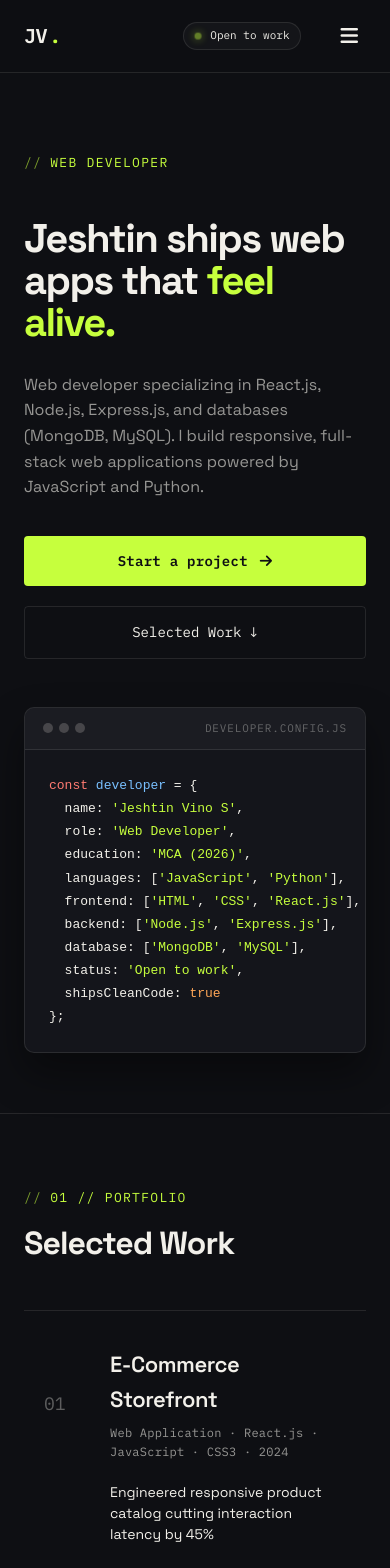
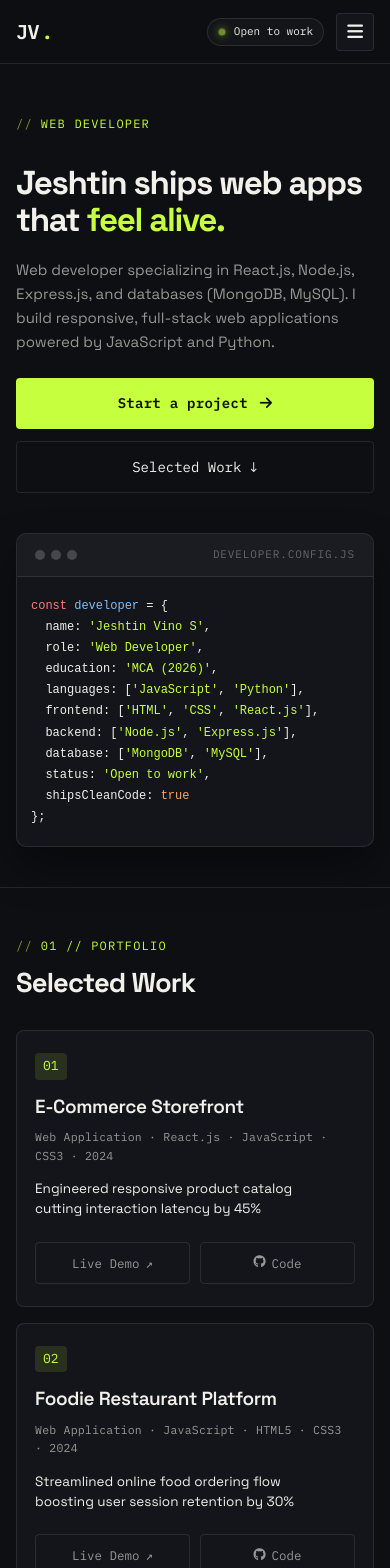
Before and after one commit to Jeshtin-vino-S/Portfolio, a React (Vite) app in the folder frontend/: page / in a window 390 px wide. Shown: the top 1568 px of the page. Built offline with nearby package versions, Linux system fonts and the light colour scheme; no server answers.

Commit message:
Complete responsive design across all devices (320px to 4K)

```diff
--- a/frontend/src/index.css
+++ b/frontend/src/index.css
@@ -897,47 +897,90 @@ footer.site-footer {
 }
 
 /* ==========================================================================
-   RESPONSIVE DESIGN (Down to 360px)
+   RESPONSIVE DESIGN (Full Screen Coverage: 320px up to 4K)
    ========================================================================== */
-@media screen and (max-width: 992px) {
+
+@keyframes slideDown {
+  from {
+    opacity: 0;
+    transform: translateY(-8px);
+  }
+  to {
+    opacity: 1;
+    transform: translateY(0);
+  }
+}
+
+/* Tablet Screens (<= 1024px) */
+@media screen and (max-width: 1024px) {
   .hero-grid {
     grid-template-columns: 1fr;
-    gap: 48px;
-  }
-
-  .work-row {
-    grid-template-columns: 50px 1fr;
-    gap: 16px;
-  }
-
-  .work-outcome {
-    grid-column: 2 / -1;
-    border-left: none;
-    padding-left: 0;
-    margin-top: 4px;
-  }
-
-  .work-links {
-    grid-column: 2 / -1;
-    margin-top: 8px;
-  }
-
-  .skills-grid {
-    grid-template-columns: 1fr;
+    gap: 40px;
   }
 
   .about-grid {
     grid-template-columns: 1fr;
-    gap: 40px;
+    gap: 36px;
   }
 
   .about-photo-wrapper {
-    max-width: 280px;
+    max-width: 260px;
     margin: 0 auto;
   }
-}
-
+
+  .admin-manager-layout {
+    grid-template-columns: 1fr;
+    gap: 28px;
+  }
+}
+
+/* Mobile & Phablet Screens (<= 768px) */
 @media screen and (max-width: 768px) {
+  section {
+    padding: 60px 0;
+  }
+
+  .section-title {
+    font-size: clamp(26px, 7vw, 36px);
+    margin-bottom: 32px;
+  }
+
+  .section-label {
+    font-size: 12px;
+    margin-bottom: 12px;
+  }
+
+  /* Header Mobile */
+  header.site-header {
+    height: 64px;
+  }
+
+  .header-inner {
+    height: 64px;
+  }
+
+  .header-right {
+    gap: 12px;
+  }
+
+  .status-badge {
+    padding: 4px 10px;
+    font-size: 11px;
+  }
+
+  .mobile-menu-btn {
+    display: flex;
+    align-items: center;
+    justify-content: center;
+    width: 38px;
+    height: 38px;
+    font-size: 18px;
+    border-radius: 4px;
+    border: 1px solid var(--border);
+    background: var(--bg-card);
+    color: var(--text);
+  }
+
   header.site-header .nav-links {
     display: none;
   }
@@ -946,74 +989,345 @@ footer.site-footer {
     display: flex;
     flex-direction: column;
     position: absolute;
-    top: 72px;
+    top: 64px;
     left: 0;
     width: 100%;
     background: #0E0F13;
-    padding: 24px;
+    padding: 20px 20px 28px;
     border-bottom: 1px solid var(--border);
+    gap: 12px;
+    box-shadow: 0 20px 40px rgba(0, 0, 0, 0.85);
+    animation: slideDown 200ms ease;
+    z-index: 999;
+  }
+
+  header.site-header .nav-links.mobile-open a {
+    font-size: 15px;
+    padding: 10px 0;
+    width: 100%;
+    border-bottom: 1px solid rgba(242, 240, 234, 0.06);
+    display: block;
+  }
+
+  /* Hero Mobile */
+  .hero-section {
+    padding: 50px 0 40px;
+  }
+
+  .hero-content {
     gap: 20px;
-    align-items: flex-start;
-  }
-
-  .mobile-menu-btn {
-    display: block;
-  }
-
-  .status-badge {
-    padding: 4px 10px;
-    font-size: 11px;
-  }
-
-  section {
-    padding: 70px 0;
-  }
-
-  .hero-section {
-    padding: 80px 0 60px;
+  }
+
+  .hero-headline {
+    font-size: clamp(30px, 8.5vw, 48px);
+    line-height: 1.1;
+  }
+
+  .hero-subtext {
+    font-size: 15px;
+    line-height: 1.6;
   }
 
   .hero-actions {
     flex-direction: column;
-    align-items: stretch;
+    width: 100%;
+    gap: 12px;
+    margin-top: 4px;
   }
 
   .hero-actions .btn-primary,
   .hero-actions .btn-secondary {
+    width: 100%;
     justify-content: center;
+    padding: 14px 20px;
+    font-size: 14px;
+  }
+
+  .code-card-body {
+    padding: 18px 14px;
+    font-size: 12px;
+    line-height: 1.6;
+  }
+
+  /* Selected Work Mobile Card Layout */
+  .work-list {
+    gap: 16px;
+  }
+
+  .work-row {
+    display: flex;
+    flex-direction: column;
+    align-items: flex-start;
+    padding: 22px 18px;
+    gap: 12px;
+    background: var(--bg-card);
+    border: 1px solid var(--border);
+    border-radius: 8px;
+    margin-bottom: 0;
+  }
+
+  .work-row:last-child {
+    border-bottom: 1px solid var(--border);
+  }
+
+  .work-row:hover {
+    padding-left: 18px;
+    transform: translateY(-2px);
+  }
+
+  .work-num {
+    font-size: 13px;
+    color: var(--lime);
+    background: var(--lime-dim);
+    padding: 3px 8px;
+    border-radius: 4px;
+  }
+
+  .work-title {
+    font-size: 19px;
+  }
+
+  .work-tagline {
+    font-size: 11.5px;
+  }
+
+  .work-outcome {
+    border-left: none;
+    padding-left: 0;
+    margin: 2px 0 6px;
+    font-size: 13.5px;
+    line-height: 1.5;
+  }
+
+  .work-links {
+    display: flex;
+    width: 100%;
+    gap: 10px;
+    margin-top: 4px;
+  }
+
+  .work-link {
+    flex: 1;
+    justify-content: center;
+    padding: 10px 12px;
+    font-size: 12.5px;
+  }
+
+  /* About Mobile */
+  .about-lead {
+    font-size: 19px;
+    line-height: 1.4;
+  }
+
+  .about-body {
+    font-size: 14.5px;
+    line-height: 1.6;
+  }
+
+  .about-stats {
+    display: grid;
+    grid-template-columns: repeat(3, 1fr);
+    gap: 8px;
+    margin-top: 12px;
+    padding-top: 16px;
+  }
+
+  .stat-value {
+    font-size: 22px;
+  }
+
+  .stat-label {
+    font-size: 10px;
+  }
+
+  /* Contact & Form Mobile */
+  .giant-email-wrap {
+    flex-direction: column;
+    align-items: stretch;
+    gap: 14px;
+    padding: 20px 0;
+  }
+
+  .giant-email {
+    font-size: clamp(19px, 5.2vw, 36px);
+  }
+
+  .copy-btn {
+    width: 100%;
+    justify-content: center;
+    padding: 12px 16px;
+  }
+
+  .contact-form-wrap {
+    padding: 22px 16px;
+    margin-top: 24px;
+  }
+
+  .contact-form-title {
+    font-size: 20px;
+  }
+
+  .form-row {
+    grid-template-columns: 1fr;
+    gap: 14px;
+  }
+
+  .form-input,
+  .form-textarea {
+    font-size: 16px; /* Prevents auto-zoom in mobile browsers */
+    padding: 12px 14px;
+  }
+
+  .btn-submit {
+    width: 100%;
+    justify-content: center;
+    padding: 14px;
+    font-size: 14px;
+  }
+
+  .contact-bottom {
+    flex-direction: column;
+    align-items: stretch;
+    gap: 16px;
+  }
+
+  .social-links {
+    display: grid;
+    grid-template-columns: repeat(3, 1fr);
+    gap: 8px;
+    width: 100%;
+  }
+
+  .social-link {
+    justify-content: center;
+    padding: 10px 8px;
+    font-size: 12px;
+  }
+
+  .location-tag {
+    text-align: center;
+    font-size: 12px;
+  }
+
+  footer.site-footer {
+    flex-direction: column;
+    text-align: center;
+    gap: 12px;
+    padding: 24px 0;
+  }
+
+  /* Admin CMS Mobile */
+  .admin-login-card {
+    padding: 28px 18px;
+  }
+
+  .admin-navbar .container {
+    flex-direction: column;
+    gap: 12px;
+    align-items: stretch;
+  }
+
+  .admin-navbar .container > div:last-child {
+    justify-content: space-between;
+    width: 100%;
+  }
+
+  .admin-stats-bar {
+    grid-template-columns: 1fr 1fr;
+    gap: 12px;
+  }
+
+  .admin-stat-card {
+    padding: 16px 14px;
+  }
+
+  .admin-stat-num {
+    font-size: 24px;
+  }
+
+  .admin-tabs {
+    padding-bottom: 8px;
+    gap: 8px;
+  }
+
+  .admin-tab-btn {
+    padding: 10px 14px;
+    font-size: 12px;
+  }
+
+  .messages-grid {
+    grid-template-columns: 1fr;
+  }
+
+  .admin-form-panel,
+  .admin-list-panel {
+    padding: 20px 16px;
+  }
+
+  .admin-item-card {
+    flex-direction: column;
+    align-items: stretch;
+    gap: 12px;
+  }
+
+  .item-card-right {
+    align-self: flex-end;
+  }
+}
+
+/* Small Smartphone Screens (<= 480px down to 320px) */
+@media screen and (max-width: 480px) {
+  .container {
+    padding: 0 16px;
+  }
+
+  section {
+    padding: 44px 0;
+  }
+
+  .skills-col {
+    padding: 20px 16px;
+  }
+
+  .skills-col-header {
+    margin-bottom: 14px;
+    padding-bottom: 10px;
+  }
+
+  .skills-col-header h3 {
+    font-size: 16px;
+  }
+
+  .skills-list li {
+    font-size: 12px;
+  }
+
+  .about-photo-wrapper {
+    max-width: 220px;
+  }
+
+  .admin-stats-bar {
+    grid-template-columns: 1fr;
+  }
+}
+
+@media screen and (max-width: 380px) {
+  .status-badge span:last-child {
+    display: none;
+  }
+
+  .status-badge {
+    padding: 6px;
+    border-radius: 50%;
   }
 
   .about-stats {
     grid-template-columns: 1fr;
-    gap: 16px;
-  }
-
-  .contact-bottom {
-    flex-direction: column;
-    align-items: flex-start;
+    gap: 12px;
   }
 
   .social-links {
-    flex-wrap: wrap;
-    width: 100%;
-  }
-
-  .social-link {
-    flex: 1;
-    justify-content: center;
-  }
-
-  .contact-form-wrap {
-    padding: 24px 20px;
-  }
-
-  .form-row {
     grid-template-columns: 1fr;
-    gap: 16px;
-  }
-
-  .btn-submit {
-    width: 100%;
   }
 }
 
```
